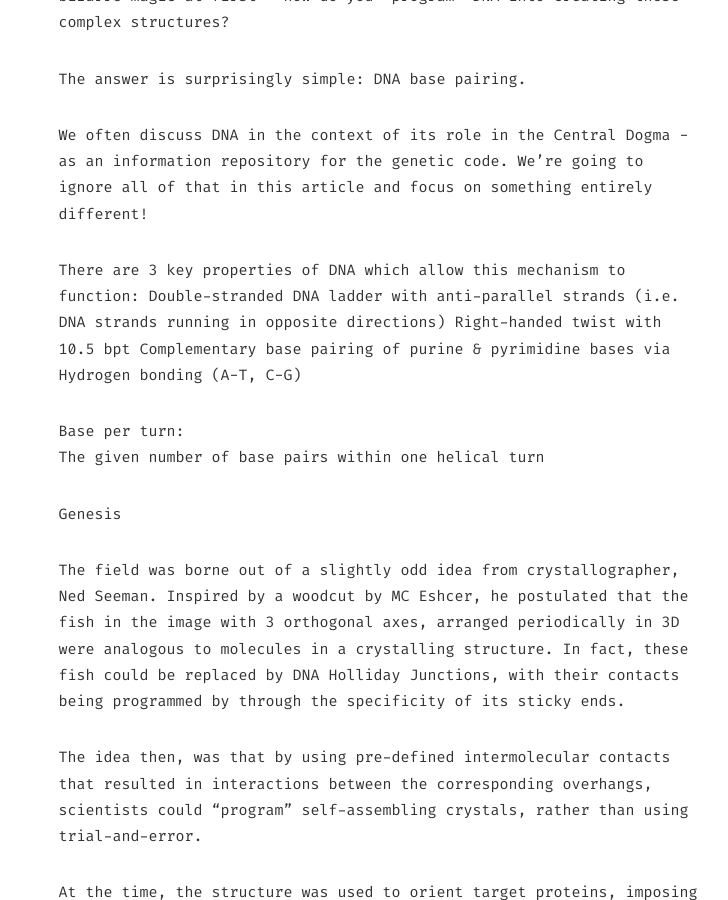
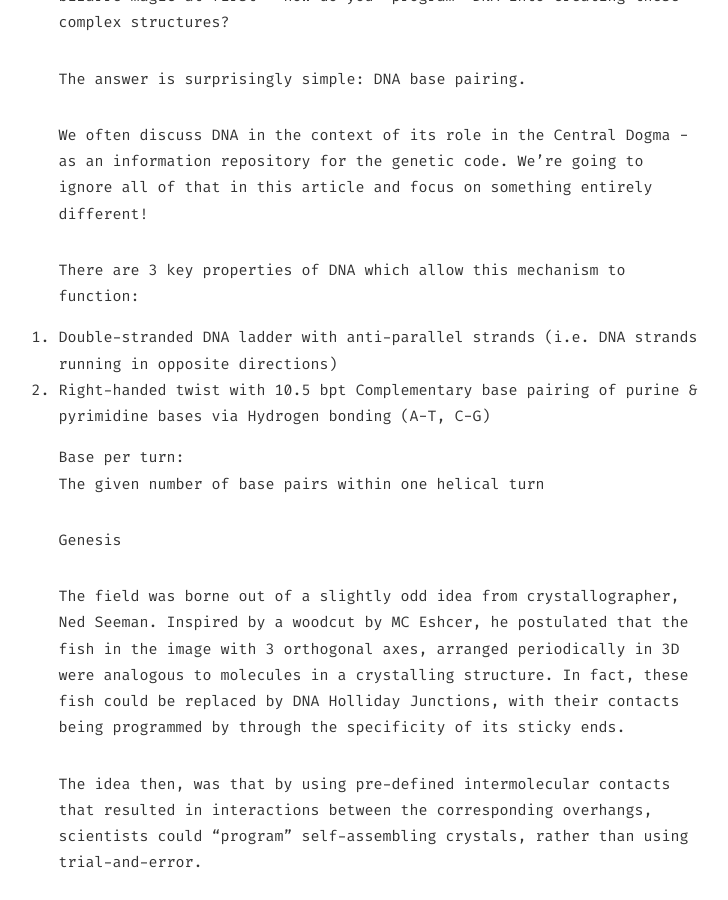
Before and after one commit to stackbit-projects/green-plankton-00834, a Jekyll site: the page built from _posts/2019-08-31-difference-between-font-formats.md, in a window 1280 px wide and 900 px high, scrolled down 732 px. Shown: the whole window, without its empty margins (259-987 px from the left). Built offline with Jekyll 4.4.1, drawn with Linux system fonts in a browser that asks for light colours; part of the change alters nothing that is shown.

```diff
--- a/_posts/2019-08-31-difference-between-font-formats.md
+++ b/_posts/2019-08-31-difference-between-font-formats.md
@@ -29,8 +29,8 @@ The answer is surprisingly simple: DNA base pairing.
 We often discuss DNA in the context of its role in the Central Dogma - as an information repository for the genetic code. We’re going to ignore all of that in this article and focus on something entirely different!
 
 There are 3 key properties of DNA which allow this mechanism to function:
-Double-stranded DNA ladder with anti-parallel strands (i.e. DNA strands running in opposite directions)
-Right-handed twist with 10.5 bpt
+1. Double-stranded DNA ladder with anti-parallel strands (i.e. DNA strands running in opposite directions)
+2. Right-handed twist with 10.5 bpt
 Complementary base pairing of purine & pyrimidine bases via Hydrogen bonding (A-T, C-G)
 
 Base per turn:
```
